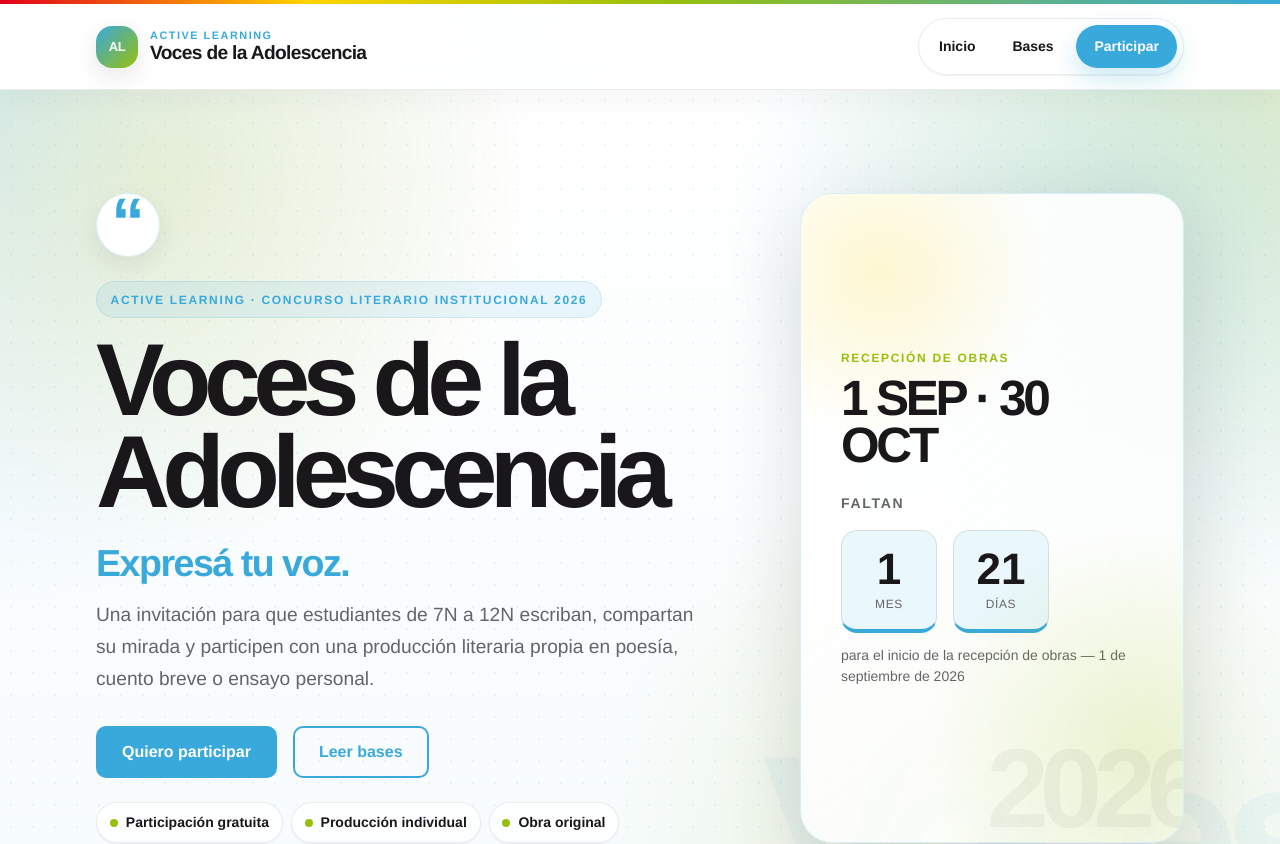
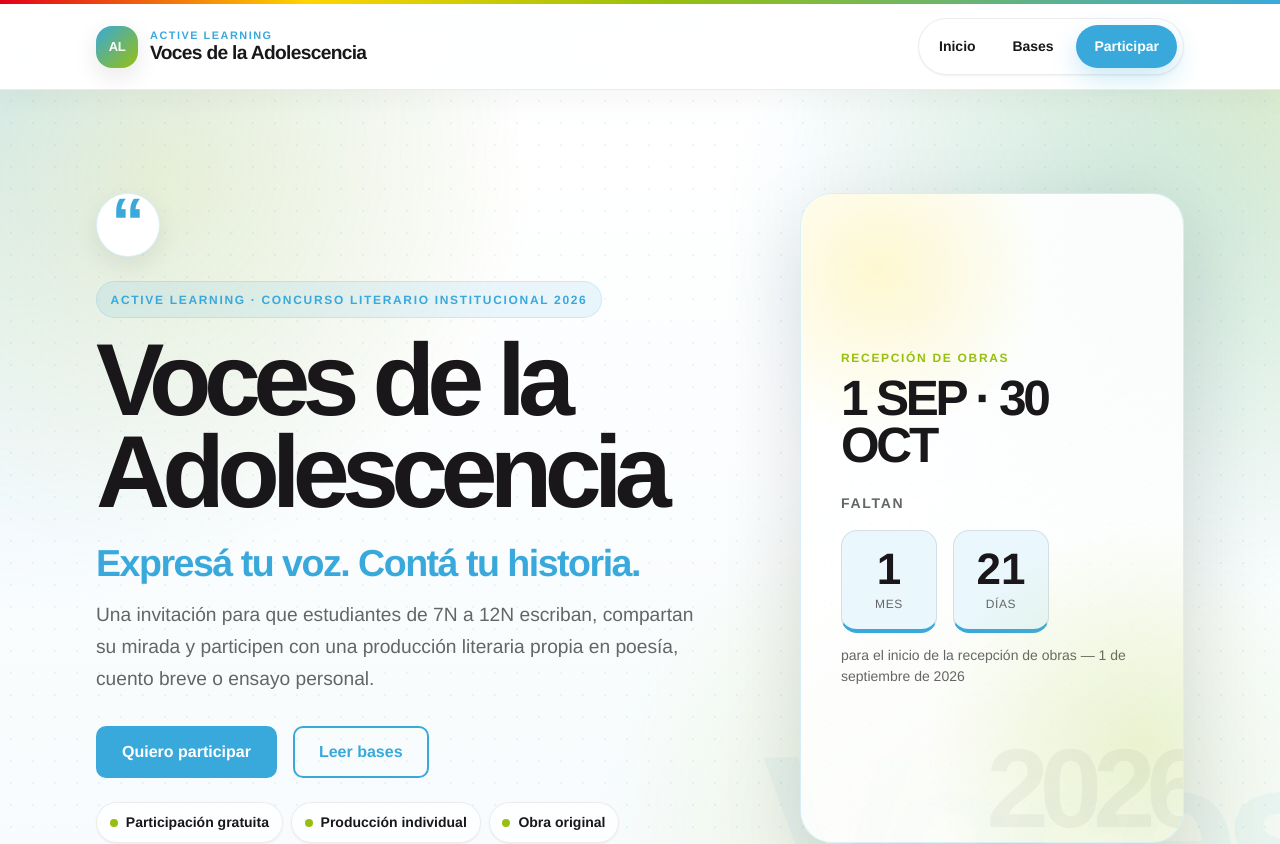
Before and after one commit to sophieblousson/voces-de-la-adolescencia, a Next.js app: page / in a window 1280 px wide. Shown: the top 844 px of the page. Built offline with nearby package versions, Linux system fonts and the light colour scheme.

Commit message:
Update Hero.tsx

```diff
--- a/components/home/Hero.tsx
+++ b/components/home/Hero.tsx
@@ -17,7 +17,7 @@ export default function Hero() {
 
           <h1 className={styles.title}>Voces de la Adolescencia</h1>
 
-          <p className={styles.lema}>Expresá tu voz.</p>
+          <p className={styles.lema}>Expresá tu voz. Contá tu historia.</p>
 
           <p className={styles.lead}>
             Una invitación para que estudiantes de 7N a 12N escriban, compartan
```
